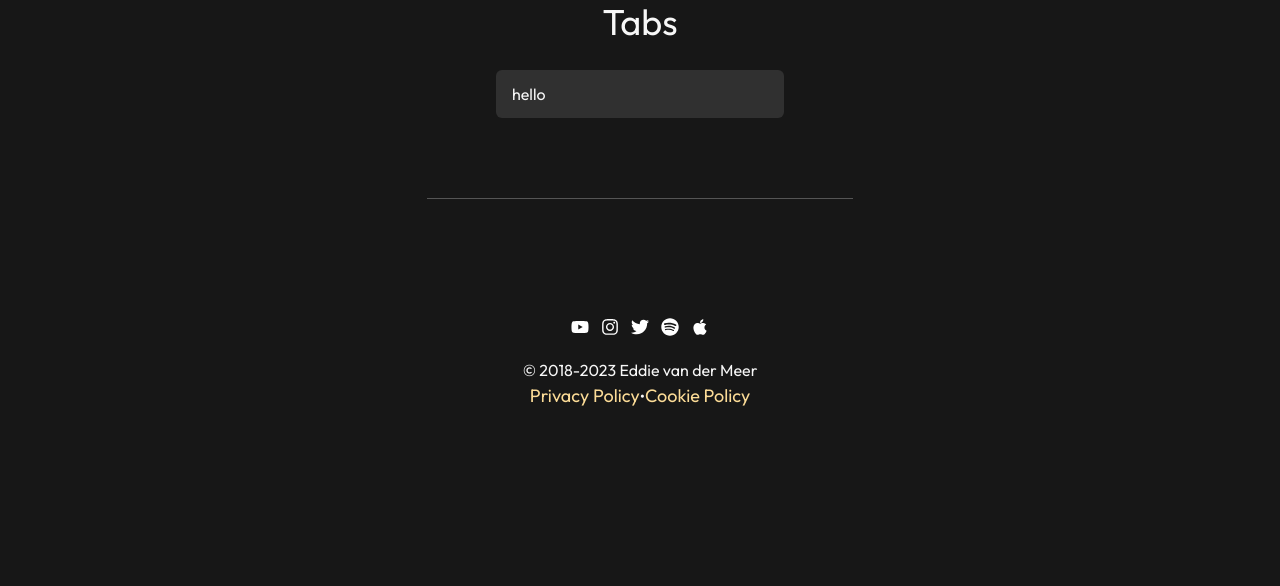
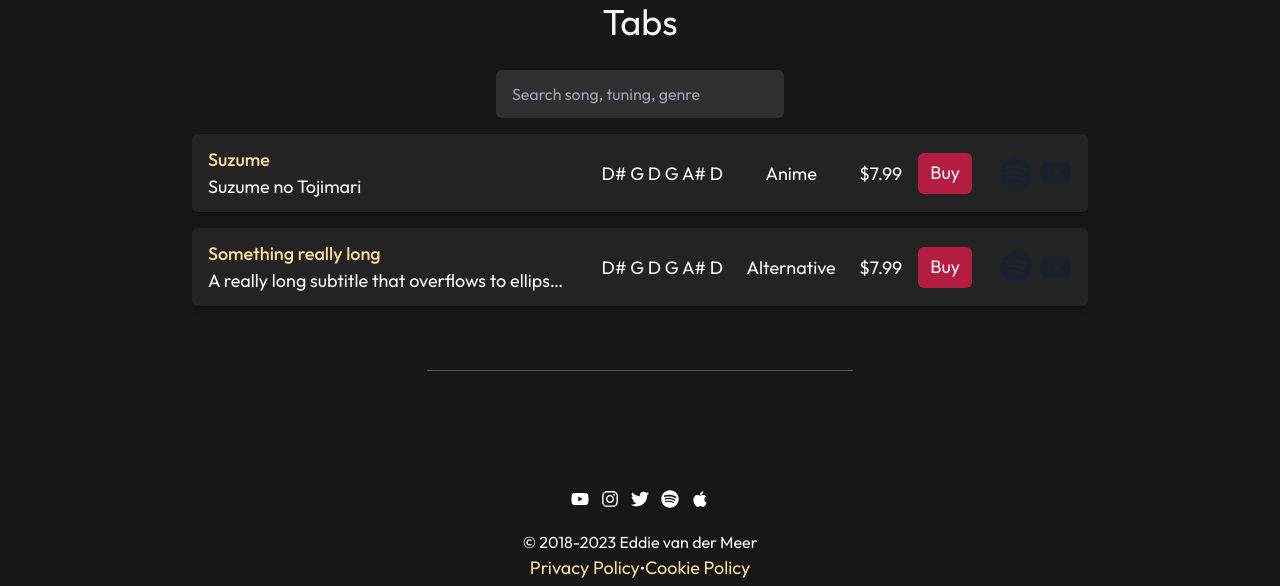
Before and after one commit to robchendev/Guitardex, a Next.js app: page /tabs in a window 1280 px wide. Shown: the part 366-952 px from the top of the page. Before the commit the page ends 831 px from the top, so only its background shows below. Built offline with nearby package versions, Linux system fonts and the light colour scheme.

Commit message:
finish tab page styling for mobile

```diff
--- a/components/GuitarCard.tsx
+++ b/components/GuitarCard.tsx
@@ -53,10 +53,7 @@ const BuyButton = ({ item }: { item: ItemComponent }) => {
 
 const GuitarCard = ({ index, guitar }: { index: number; guitar: GuitarInfo }) => {
   return (
-    <div
-      key={index}
-      className="max-w-5xl flex flex-row end text-right justify-items-end my-16 first:mt-8 last:mb-0"
-    >
+    <div key={index} className="max-w-5xl flex flex-row end text-right my-16 last:mb-0 first:mt-0">
       <div className="w-1/2 [&>div]:rounded-md">
         <LiteYoutubeEmbed
           id={guitar.videoId}
--- a/components/Wrapper.tsx
+++ b/components/Wrapper.tsx
@@ -34,8 +34,8 @@ const Header = () => {
 
 const Footer = () => {
   return (
-    <div className="w-full justify-center flex text-white-soft mt-4 pb-8">
-      <footer className="container flex items-center justify-center mx-auto mb-6 h-fit text-center">
+    <footer className="w-full justify-center flex text-white-soft mt-4 pb-8 relative">
+      <div className="container flex items-center justify-center mx-auto mb-6 text-center">
         <VStack spacing={0} className=" text-white-soft w-2/6">
           <div className="h-px w-full bg-grey-med mb-14" />
           <div className="font-serif mt-14">
@@ -56,8 +56,8 @@ const Footer = () => {
             </div>
           </div>
         </VStack>
+      </div>
     </footer>
-    </div>
   );
 };
 
@@ -72,11 +72,13 @@ const Wrapper = ({
 }) => {
   return (
     <div className="bg-black-soft text-white-soft flex flex-col h-screen justify-between">
+      <div>
         <Header />
         <main className="font-serif lg:max-w-4xl lg:mx-auto mb-12 w-full h-full">
           {title && <PageTitle title={title} />}
           {children}
         </main>
+      </div>
       {hasFooter && <Footer />}
     </div>
   );
--- a/config/tabs.ts
+++ b/config/tabs.ts
@@ -42,7 +42,7 @@ export type TabInfo = {
 export const tabs: TabInfo[] = [
   {
     title: "Suzume",
-    source: "Suzume no Tojimari OST",
+    source: "Suzume no Tojimari",
     artist: "RADWIMPS",
     videoLink: "https://youtu.be/wQANVR4vqXI",
     genre: "Anime",
--- a/pages/guitars.tsx
+++ b/pages/guitars.tsx
@@ -7,14 +7,12 @@ import { config, GuitarInfo } from "../config/config";
 export const Index: NextPage = () => {
   return (
     <Wrapper title="guitars">
-      <div className="flex justify-center p-4">
-        <div className="max-w-4xl">
-          <VStack divider={<div className="h-px w-full bg-grey-med" />} spacing={4}>
-            {config.guitars.map((guitar: GuitarInfo, index: number) => (
-              <GuitarCard key={index} index={index} guitar={guitar} />
-            ))}
-          </VStack>
-        </div>
+      <div className="p-4">
+        <VStack divider={<div className="h-px w-full bg-grey-med" />} spacing={4}>
+          {config.guitars.map((guitar: GuitarInfo, index: number) => (
+            <GuitarCard key={index} index={index} guitar={guitar} />
+          ))}
+        </VStack>
       </div>
     </Wrapper>
   );
--- a/pages/tabs.tsx
+++ b/pages/tabs.tsx
@@ -64,19 +64,15 @@ const TabDetailLink = ({ button }: { button: Buy | Free }) => {
   switch (button.type) {
     case "buy":
       return (
-        <Text noOfLines={1}>
-          <a className="text-gold" href={button.link}>
-            {purgeLink(button.link)}
-          </a>
-        </Text>
+        <a className="text-gold" href={button.link}>
+          <p className="truncate">{purgeLink(button.link)}</p>
+        </a>
       );
     case "free":
       return (
-        <Text noOfLines={1}>
-          <a className="text-gold" href={button.link}>
-            placeholder link for free
-          </a>
-        </Text>
+        <a className="text-gold" href={button.link}>
+          <p className="truncate">placeholder link for free</p>
+        </a>
       );
   }
 };
@@ -109,10 +105,8 @@ const TabItem = ({ tab }: { tab: TabInfo }) => {
         textAlign="left"
       >
         <Box className="w-full md:w-5/12">
-          <Text fontWeight={500} noOfLines={1} className="text-gold">
-            {tab.title}
-          </Text>
-          <Text noOfLines={1}>{tab.source}</Text>
+          <p className="truncate font-medium text-gold">{tab.title}</p>
+          <p className="truncate">{tab.source ?? tab.artist}</p>
         </Box>
         <div className="hidden md:block">
           <HStack justifyContent="space-between" spacing={7}>
@@ -161,7 +155,7 @@ const TabItem = ({ tab }: { tab: TabInfo }) => {
         </div>
       </AccordionButton>
       <AccordionPanel pt={0} pb={4} px={4}>
-        <table className="[&>tbody>tr>td:first-child]:w-0 [&>tbody>tr]:border-grey-med [&>tbody>tr]:border-t [&>tbody>tr]:border-b  [&>tbody>tr>td]:py-1 [&>tbody>tr>td:first-child]:text-white-ghost [&>tbody>tr>td:first-child]:pr-4 w-full">
+        <table className="table-fixed [&>tbody>tr>td:first-child]:w-24 [&>tbody>tr]:border-grey-med [&>tbody>tr]:border-t [&>tbody>tr]:border-b  [&>tbody>tr>td]:py-1 [&>tbody>tr>td:first-child]:text-white-ghost w-full">
           <tbody>
             <tr>
               <td>Link</td>
@@ -180,7 +174,7 @@ const TabItem = ({ tab }: { tab: TabInfo }) => {
                 <td>Guitardex</td>
                 <td>
                   <a className="text-gold" href={tab.guitardex}>
-                    <Text noOfLines={1}>{purgeLink(tab.guitardex)}</Text>
+                    <p className="truncate">{purgeLink(tab.guitardex)}</p>
                   </a>
                 </td>
               </tr>
@@ -209,18 +203,18 @@ const TabItem = ({ tab }: { tab: TabInfo }) => {
             </tr>
             <tr>
               <td>Tuning</td>
-              <td>{tab.tuning.name}</td>
-            </tr>
-            <tr>
-              <td>Strings</td>
-              <td>{tab.tuning.strings.join(" ")}</td>
+              <td>
+                {tab.tuning.name}
+                <br />
+                {tab.tuning.strings.join(" ")}
+              </td>
             </tr>
             {tab.videoLink && (
               <tr>
                 <td>Youtube</td>
                 <td>
                   <a className="text-gold" href={tab.videoLink}>
-                    <Text noOfLines={1}>{purgeLink(tab.videoLink)}</Text>
+                    <p className="truncate">{purgeLink(tab.videoLink)}</p>
                   </a>
                 </td>
               </tr>
@@ -230,7 +224,7 @@ const TabItem = ({ tab }: { tab: TabInfo }) => {
                 <td>Spotify</td>
                 <td>
                   <a className="text-gold" href={tab.spotifyLink}>
-                    <Text noOfLines={1}>{purgeLink(tab.spotifyLink)}</Text>
+                    <p className="truncate">{purgeLink(tab.spotifyLink)}</p>
                   </a>
                 </td>
               </tr>
@@ -243,7 +237,7 @@ const TabItem = ({ tab }: { tab: TabInfo }) => {
 };
 
 const Tabs: NextPage = () => {
-  const [search, setSearch] = useState("hello");
+  const [search, setSearch] = useState<string>("");
   const [result, setResult] = useState<TabInfo[]>([]);
 
   const onChange = (searchString: string) => {
```
Lines whose indentation alone changed are shown as unchanged.
